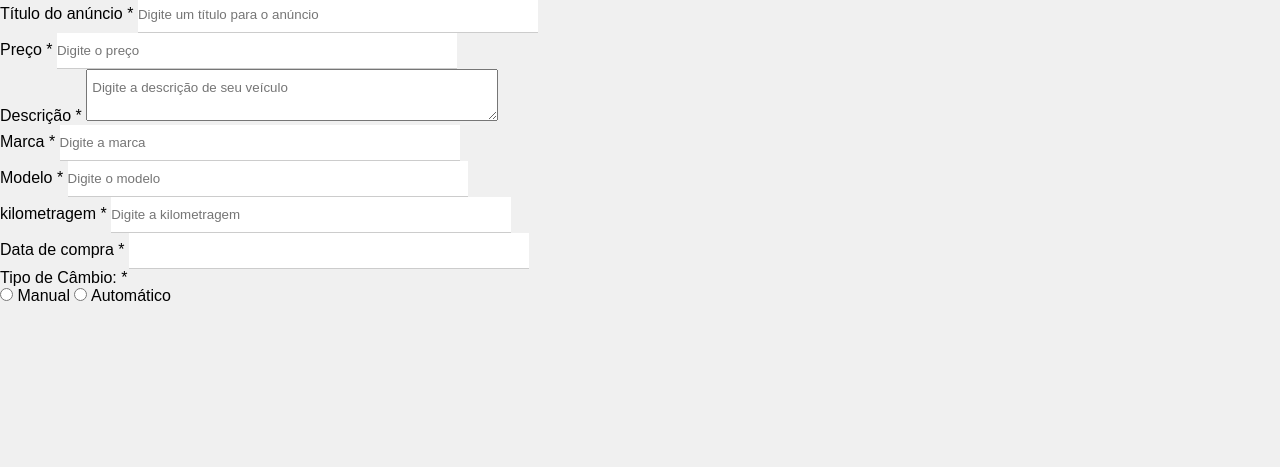
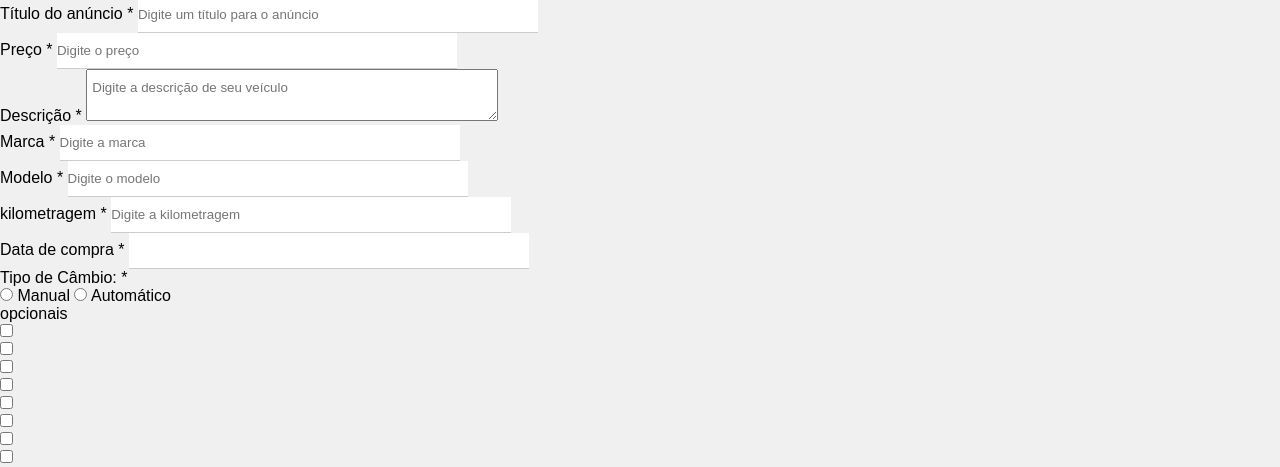
Before and after one commit to Caio-Santos2010/projetoFormulario, a plain HTML site: page index.html in a window 1280 px wide. Shown: the part 341-808 px from the top of the page. Drawn offline with Linux system fonts and the light colour scheme.

Commit message:
caio santos

```diff
--- a/index.html
+++ b/index.html
@@ -60,6 +60,47 @@
                     <input type="radio" name="marcha" id="auto">
                     <label for="auto">Automático</label>
                 </div>
+                <div class="caixaOpcional">
+                    <p>opcionais</p>
+                    <ul class="listaOpcionais">
+                        <li>
+                            <input type="checkbox" name="opcional[]" id="airbag" value="airbag">
+                            <label for="airbag"></label>
+                        </li>
+                        <li>
+                            <input type="checkbox" name="opcional[]" id="alarme" value="alarme">
+                            <label for="alarme"></label>
+                        </li>
+                        <li>
+                            <input type="checkbox" name="opcional[]" id="ar-condicionado" value="ar-condicionado">
+                            <label for="Ar Condicionado"></label>
+                        </li>
+                        <li>
+                            <input type="checkbox" name="opcional[]" id="camera-de-re" value="camera-de-re">
+                            <label for="Câmera de Ré"></label>
+                        </li>
+                    </ul>
+                </div>
+                <div class="caixaOpcional">
+                    <ul class="listaOpcionais">
+                        <li>
+                            <input type="checkbox" name="opcional[]" id="assistente-de-pista" value="assistente-de-pista">
+                            <label for="Assistente de Pista"></label>
+                        </li>
+                        <li>
+                            <input type="checkbox" name="opcional[]" id="partida-sem-chave" value="partida-sem-chave">
+                            <label for="Partida sem Chave"></label>
+                        </li>
+                        <li>
+                            <input type="checkbox" name="opcional[]" id="integracao-com-celular" value="integracao-com-celular">
+                            <label for="Integração com Celular"></label>
+                        </li>
+                        <li>
+                            <input type="checkbox" name="opcional[]" id="banco-de-couro" value="banco-de-couro">
+                            <label for="Banco de Couro"></label>
+                        </li>
+                    </ul>
+                </div>
             </form>
         </div>
     </div>
```
